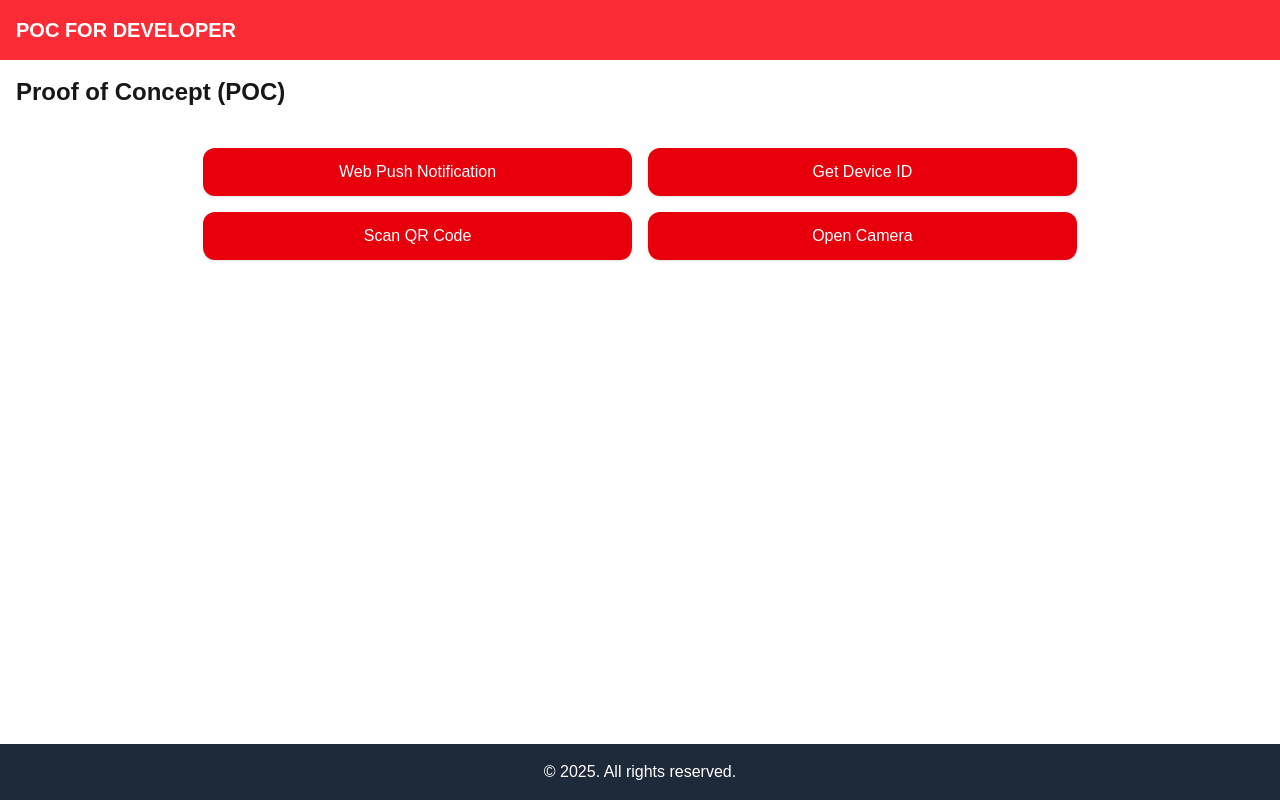
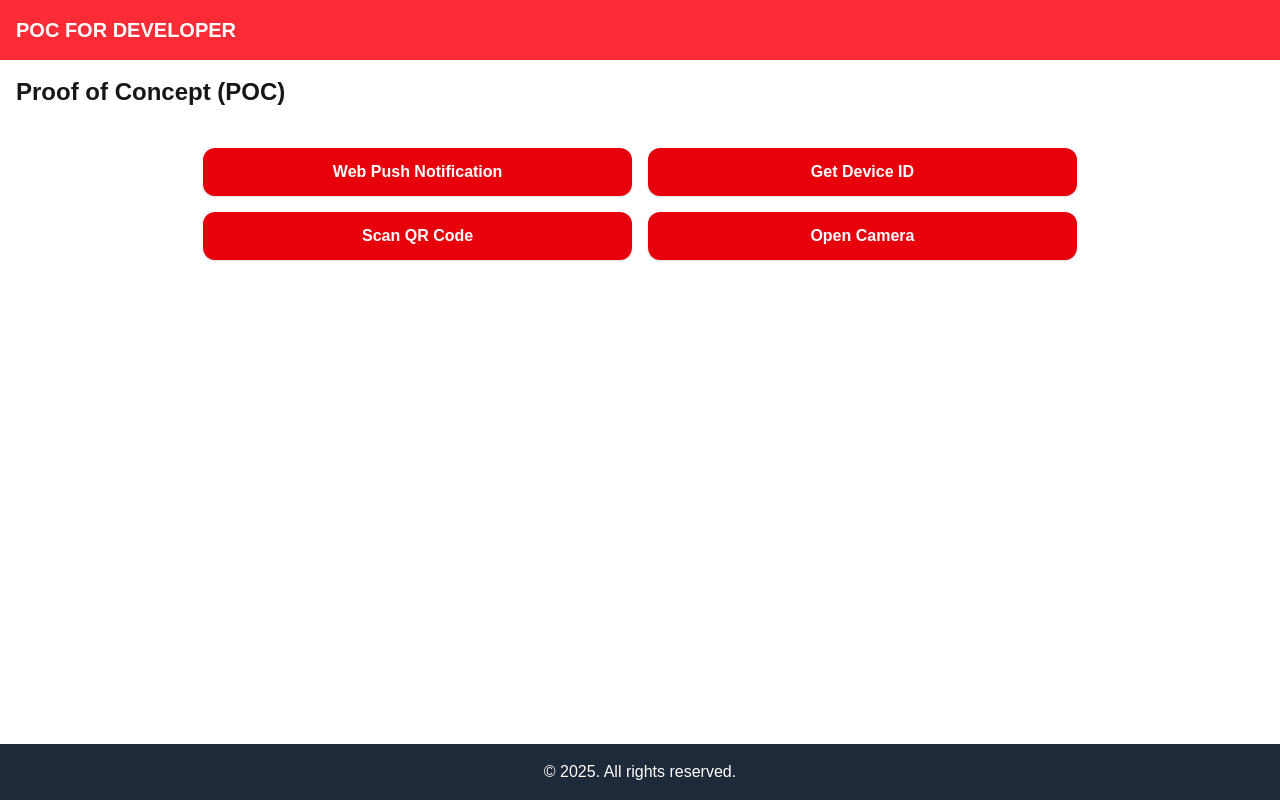
Before and after one commit to umaporn/poc, a Next.js app: page / in a window 1280 px wide. Built offline with nearby package versions, Linux system fonts and the light colour scheme.

Commit message:
Get Device ID with finger print

```diff
--- /dev/null
+++ b/src/app/device/page.tsx
@@ -0,0 +1,25 @@
+"use client";
+
+import { useEffect, useState } from "react";
+import FingerprintJS from "@fingerprintjs/fingerprintjs";
+
+export default function DevicePage() {
+  const [deviceId, setDeviceId] = useState<string>("");
+
+  useEffect(() => {
+    const loadFingerprint = async () => {
+      const fp = await FingerprintJS.load();
+      const result = await fp.get();
+      setDeviceId(result.visitorId);
+    };
+
+    loadFingerprint();
+  }, []);
+
+  return (
+    <div className="p-6">
+      <h1 className="text-xl font-bold">Your Device ID (Fingerprint)</h1>
+      <p className="mt-2 p-2 bg-gray-100 rounded">{deviceId || "Loading..."}</p>
+    </div>
+  );
+}
--- a/src/app/page.tsx
+++ b/src/app/page.tsx
@@ -1,9 +1,12 @@
 
 'use client';
 export default function Home() {
+  const getDeviceId = () => {
+    window.location.href = "/device";
+  };
   const issues = [
     { id: 1, title: "Web Push Notification", action: () => alert("Web Push Notification") },
-    { id: 2, title: "Get Device ID", action: () => alert("Get Device ID") },
+    { id: 2, title: "Get Device ID", action: () => getDeviceId() },
     { id: 3, title: "Scan QR Code", action: () => alert("Scan QR Code") },
     { id: 4, title: "Open Camera", action: () => alert("Open Camera") },
   ];
@@ -16,7 +19,7 @@ export default function Home() {
           <button
             key={issue.id}
             onClick={issue.action}
-            className="w-full bg-red-600 text-white py-3 px-4 rounded-xl shadow hover:bg-red-800 transition"
+            className="w-full bg-red-600 text-white font-bold py-3 px-4 rounded-xl shadow hover:bg-red-800 transition hover:cursor-pointer"
           >
             {issue.title}
           </button>
```
Also changed, not shown: package.json (+6 -5 lines), 1 other file (tests, documents, lock files or other folders).
